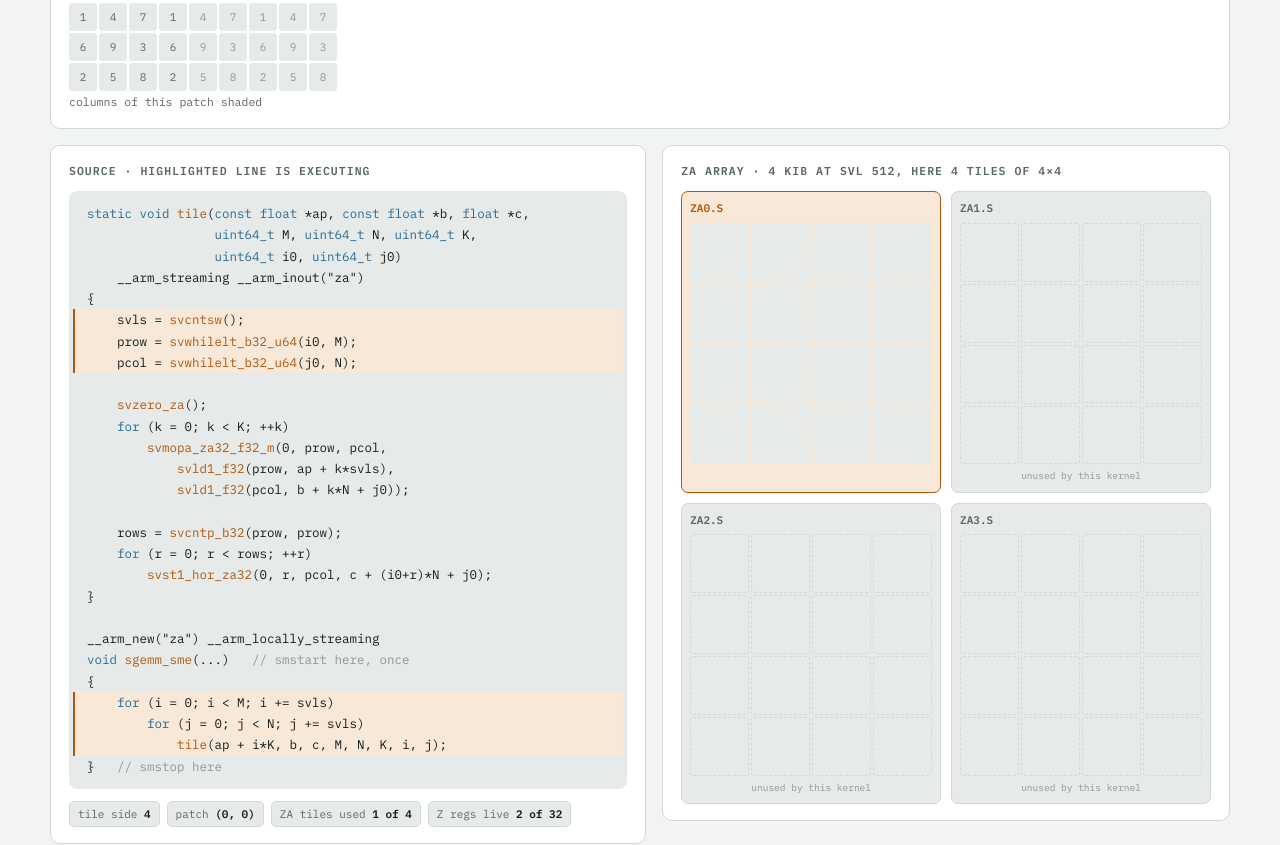
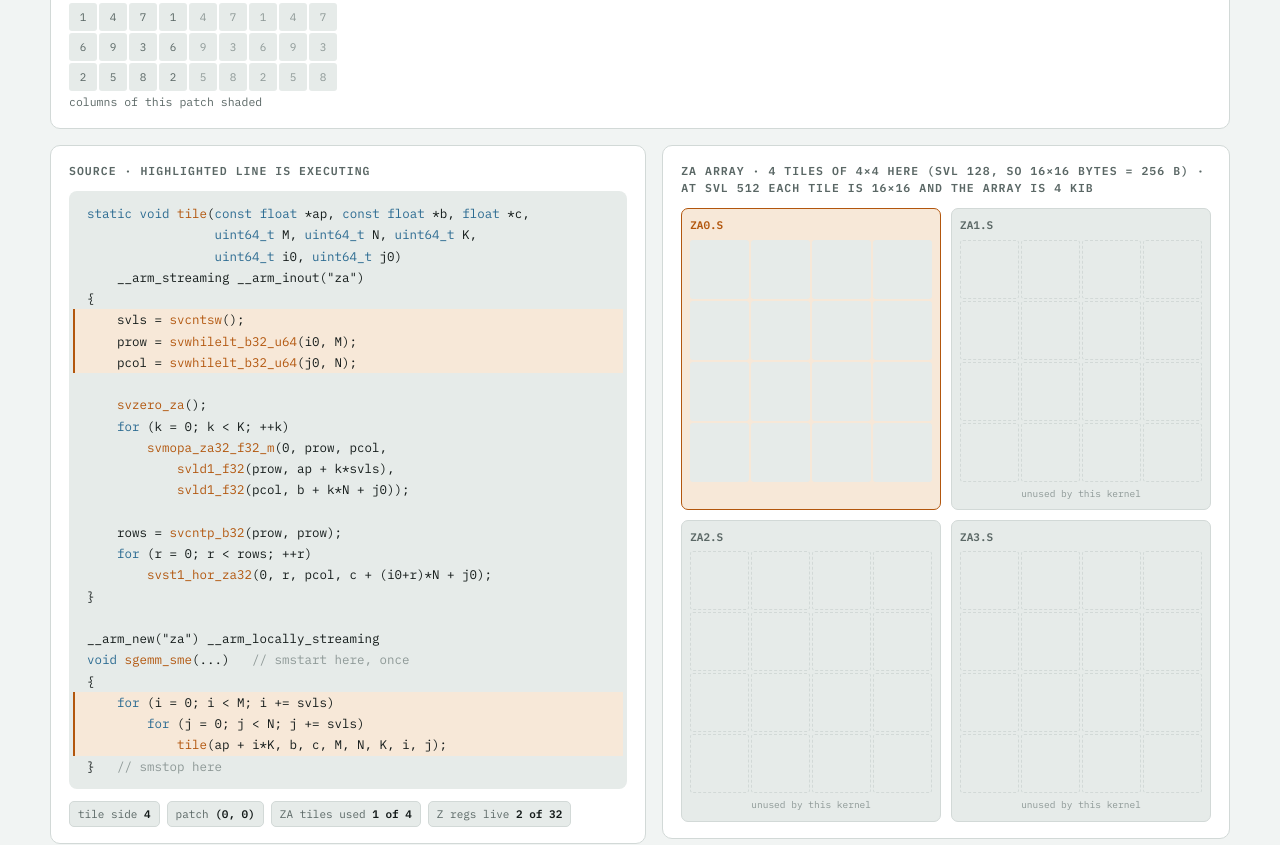
Before and after one commit to adit4443ya/sme-matmul-visualization, a plain HTML site: page index.html in a window 1280 px wide. Shown: the part 1047-1892 px from the top of the page. Drawn offline with Linux system fonts and the light colour scheme.

Commit message:
Clarify ZA geometry labels and name the matrix unit's pipes
The ZA panel title quoted the SVL-512 array size (4 KiB) next to the
SVL-128 drawing. At SVL 128 the array is 16x16 bytes = 256 B, and each
fp32 tile is 4x4; the title now states both scales explicitly.

Also add a footer note that FMOPA issues on the matrix unit, which has
its own pipes rather than the vector FMA pipes, and that NEON and SVE
have no outer-product instruction at all.

Co-Authored-By: Claude Opus 5 <noreply@anthropic.com>

```diff
--- a/index.html
+++ b/index.html
@@ -219,7 +219,7 @@ footer p{margin:0 0 9px} footer b{color:var(--fg)}
   </section>
 
   <section class="panel">
-    <p class="ptitle">ZA array · 4 KiB at SVL 512, here 4 tiles of 4&times;4</p>
+    <p class="ptitle">ZA array · 4 tiles of 4&times;4 here (SVL 128, so 16&times;16 bytes = 256 B) · at SVL 512 each tile is 16&times;16 and the array is 4 KiB</p>
     <div class="za-wrap" id="za"></div>
   </section>
 </div>
@@ -284,6 +284,7 @@ footer p{margin:0 0 9px} footer b{color:var(--fg)}
   <p><b>Only ZA0.S ever fills.</b> This kernel uses one of the four fp32 tiles, which is why a tuned kernel accumulates a 2&times;2 block of tiles instead — that doubles arithmetic intensity from 8 to 16 MACs per element loaded.</p>
   <p><b>Only two vector registers are live</b> in the k-loop, because C is accumulating in ZA rather than occupying 24 accumulator registers the way a NEON 8&times;12 kernel must.</p>
   <p><b>The edge patches run the same instruction as the full ones</b>, with shorter predicates. Skip to patch (8, 8) to see both masks go short at once. There is no tail loop anywhere in the kernel.</p>
+  <p><b>FMOPA runs on the matrix unit, which has its own pipes</b> — not the vector FMA pipes, so none of this throughput comes out of the NEON/SVE budget. NEON and SVE have no outer-product instruction at all: a rank-1 update there is a broadcast plus an FMLA on those vector pipes.</p>
 </footer>
 </div>
 
```
